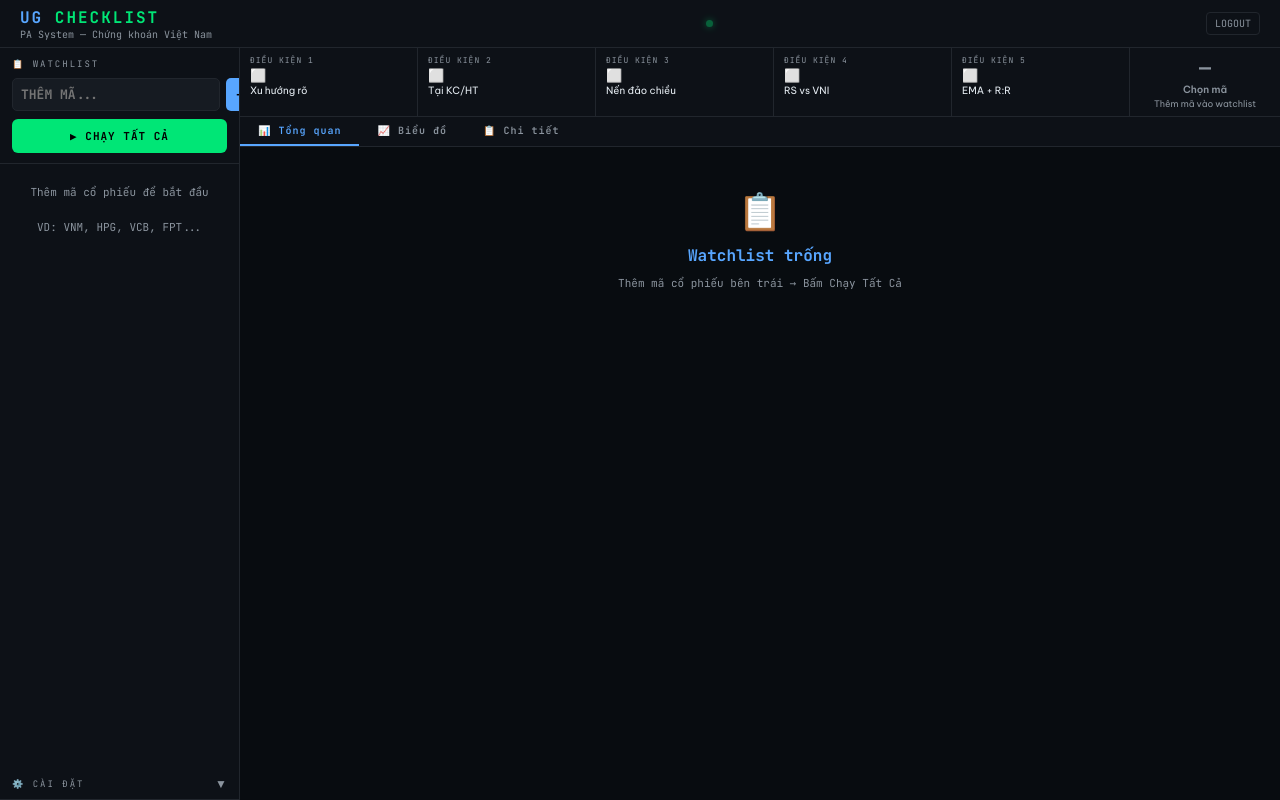
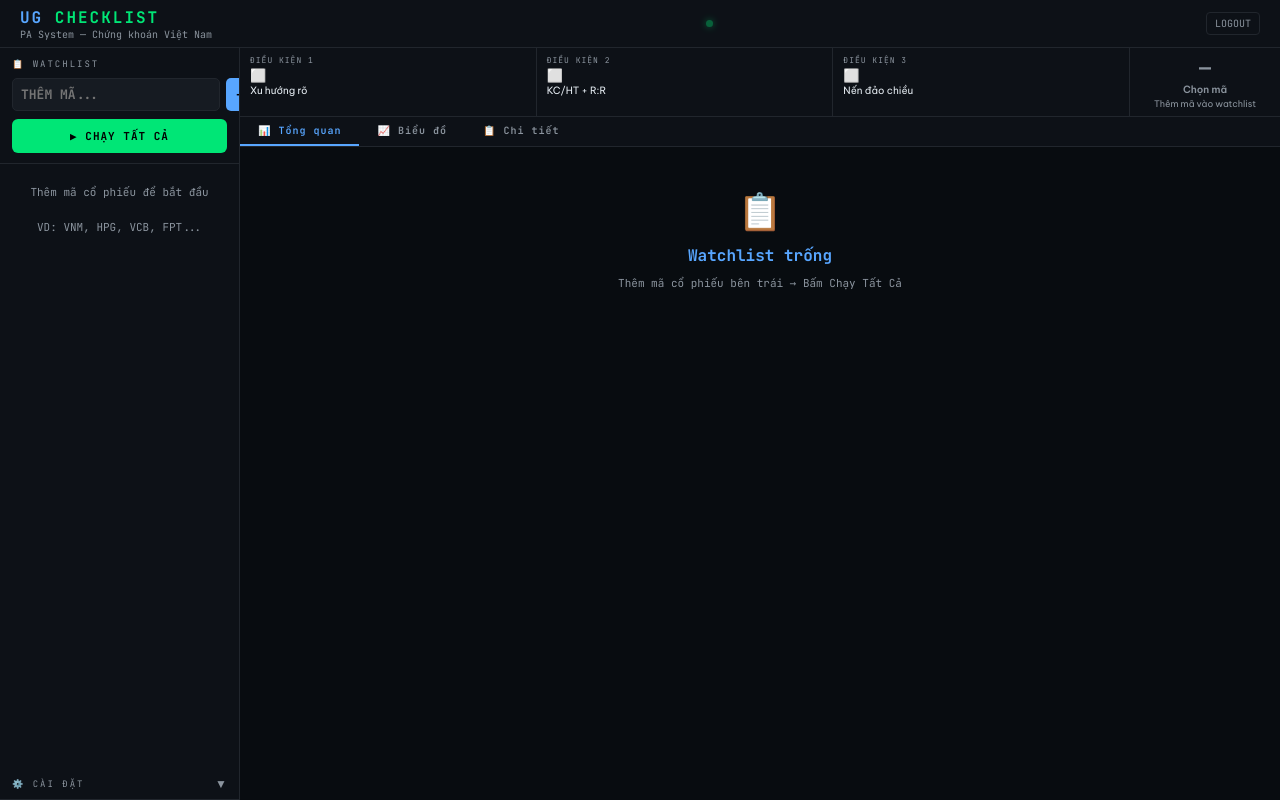
Before and after one commit to phatad/ug-checklist-v2, a Flask app: page / in a window 1280 px wide. Run offline with Flask 3, Linux system fonts and the light colour scheme; the visitor is signed in with stand-in values (Sample User, id 1); some libraries are stand-ins or nearby versions.

Commit message:
Update index.html

```diff
--- a/templates/index.html
+++ b/templates/index.html
@@ -73,7 +73,7 @@ html,body{height:100%;overflow:hidden;background:var(--bg);color:var(--text);fon
 /* Main panel */
 .main{display:flex;flex-direction:column;height:100%;min-height:0;overflow:hidden}
 /* Score bar */
-.score-bar{display:grid;grid-template-columns:repeat(5,1fr) 150px;border-bottom:1px solid var(--border);background:var(--surface);flex-shrink:0}
+.score-bar{display:grid;grid-template-columns:repeat(3,1fr) 150px;border-bottom:1px solid var(--border);background:var(--surface);flex-shrink:0}
 .cond{background:var(--surface);padding:7px 10px;border-right:1px solid var(--border);transition:background .2s;min-width:0}
 .cond.ok{background:rgba(0,230,118,.06)}
 .cond.fail{background:rgba(255,23,68,.04)}
@@ -259,10 +259,8 @@ html,body{height:100%;overflow:hidden;background:var(--bg);color:var(--text);fon
     <!-- Score bar -->
     <div class="score-bar" id="scoreBar">
       <div class="cond" id="c1"><div class="cond-lbl">ĐIỀU KIỆN 1</div><div class="cond-ico">⬜</div><div class="cond-txt">Xu hướng rõ</div></div>
-      <div class="cond" id="c2"><div class="cond-lbl">ĐIỀU KIỆN 2</div><div class="cond-ico">⬜</div><div class="cond-txt">Tại KC/HT</div></div>
+      <div class="cond" id="c2"><div class="cond-lbl">ĐIỀU KIỆN 2</div><div class="cond-ico">⬜</div><div class="cond-txt">KC/HT + R:R</div></div>
       <div class="cond" id="c3"><div class="cond-lbl">ĐIỀU KIỆN 3</div><div class="cond-ico">⬜</div><div class="cond-txt">Nến đảo chiều</div></div>
-      <div class="cond" id="c4"><div class="cond-lbl">ĐIỀU KIỆN 4</div><div class="cond-ico">⬜</div><div class="cond-txt">RS vs VNI</div></div>
-      <div class="cond" id="c5"><div class="cond-lbl">ĐIỀU KIỆN 5</div><div class="cond-ico">⬜</div><div class="cond-txt">EMA + R:R</div></div>
       <div class="action">
         <div class="a-score" id="aScore" style="color:var(--muted)">—</div>
         <div class="a-label" id="aLabel" style="color:var(--muted)">Chọn mã</div>
@@ -333,9 +331,9 @@ html,body{height:100%;overflow:hidden;background:var(--bg);color:var(--text);fon
 </div>
 
 <script>
-const SC = {0:"#ff1744",1:"#ff1744",2:"#ff6d00",3:"#ffa000",4:"#00c853"};
-const ACTIONS = ["🔴 ĐỨNG NGOÀI","🔴 ĐỨNG NGOÀI","🟠 CHỜ THÊM","🟡 THEO DÕI SÁT","🟢 VÀO LỆNH"];
-const ACTION_SHORT = ["❌","❌","🟠","🟡","🟢"];
+const SC = {0:"#ff1744",1:"#ff1744",2:"#ffa000",3:"#00c853"};
+const ACTIONS = ["🔴 ĐỨNG NGOÀI","🔴 ĐỨNG NGOÀI","🟡 THEO DÕI SÁT","🟢 VÀO LỆNH"];
+const ACTION_SHORT = ["❌","❌","🟡","🟢"];
 
 // ── Watchlist state ────────────────────────────────────────────
 let watchlist = JSON.parse(localStorage.getItem("ug_wl")||"[]");
@@ -519,10 +517,8 @@ function getParams(sym){
     risk_pct:      +document.getElementById("risk_pct").value,
     sl_pct:        +document.getElementById("sl_pct").value,
     monthly_loss:  +document.getElementById("monthly_loss").value,
-    vol_bull_mult: +(document.getElementById("vol_bull_mult")||{value:1.2}).value,
+    vol_sig_mult: +(document.getElementById("vol_bull_mult")||{value:1.2}).value,
     vol_fb_mult:   +(document.getElementById("vol_fb_mult")||{value:1.5}).value,
-    rs_len:        +(document.getElementById("rs_len")||{value:20}).value,
-    rs_thresh:     +(document.getElementById("rs_thresh")||{value:0}).value,
     rr_min:        +(document.getElementById("rr_min")||{value:2.0}).value,
   };
 }
@@ -601,9 +597,7 @@ function showSummary(s){
   setCond("c1",s.cond1,"1",s.cond1_txt);
   setCond("c2",s.cond2,"2",s.cond2_txt);
   setCond("c3",s.cond3,"3",s.cond3_txt);
-  setCond("c4",s.cond4,"4",s.cond4_txt,s.cond4_na);
-  setCond("c5",s.cond5,"5",s.cond5_txt);
-  document.getElementById("aScore").textContent=s.score+"/"+s.score_max;
+  document.getElementById("aScore").textContent=s.score+"/"+(s.score_max||3);
   document.getElementById("aScore").style.color=col;
   document.getElementById("aLabel").textContent=s.action;
   document.getElementById("aLabel").style.color=col;
@@ -633,9 +627,9 @@ function renderDetail(s, sigs){
     </div>
     <div class="detail-section">
       <div class="detail-section-title">✅ 4 Điều kiện</div>
-      ${[["1","Xu hướng rõ","cond1","cond1_txt"],["2","Tại vùng KC/HT","cond2","cond2_txt"],
-         ["3","Nến đảo chiều","cond3","cond3_txt"],["4","RS vs VNINDEX","cond4","cond4_txt"],
-         ["5","EMA + R:R","cond5","cond5_txt"]].map(([n,name,ck,ct])=>`
+      ${[["1","Xu hướng rõ","cond1","cond1_txt"],
+         ["2","KC/HT + R:R","cond2","cond2_txt"],
+         ["3","Nến đảo chiều","cond3","cond3_txt"]].map(([n,name,ck,ct])=>`
       <div class="detail-cond">
         <div class="detail-cond-ico">${s[ck]?"✅":"❌"}</div>
         <div><div class="detail-cond-name">Điều kiện ${n} — ${name}</div>
@@ -644,9 +638,9 @@ function renderDetail(s, sigs){
     </div>
     <div class="detail-section">
       <div class="detail-section-title">📌 Chỉ số bổ sung</div>
+      <div class="detail-row"><span class="detail-label">— 2a Vùng KC/HT</span><span class="detail-val">${s.cond2a?"✅":"❌"} ${s.cond2a_txt||""}</span></div>
+      <div class="detail-row"><span class="detail-label">— 2b R:R</span><span class="detail-val">${s.cond2b?"✅":"❌"} ${s.cond2b_txt||""}</span></div>
       <div class="detail-row"><span class="detail-label">RSI(14)</span><span class="detail-val">${s.rsi} — ${s.rsi_signal}</span></div>
-      <div class="detail-row"><span class="detail-label">RS vs VNINDEX</span><span class="detail-val">${s.rs_value}</span></div>
-      <div class="detail-row"><span class="detail-label">R:R hiện tại</span><span class="detail-val">${s.rr_value}</span></div>
       <div class="detail-row"><span class="detail-label">Lỗ tối đa/tháng</span><span class="detail-val" style="color:var(--red)">${s.monthly_loss_vnd}₫</span></div>
     </div>
     <div class="detail-section">
```
